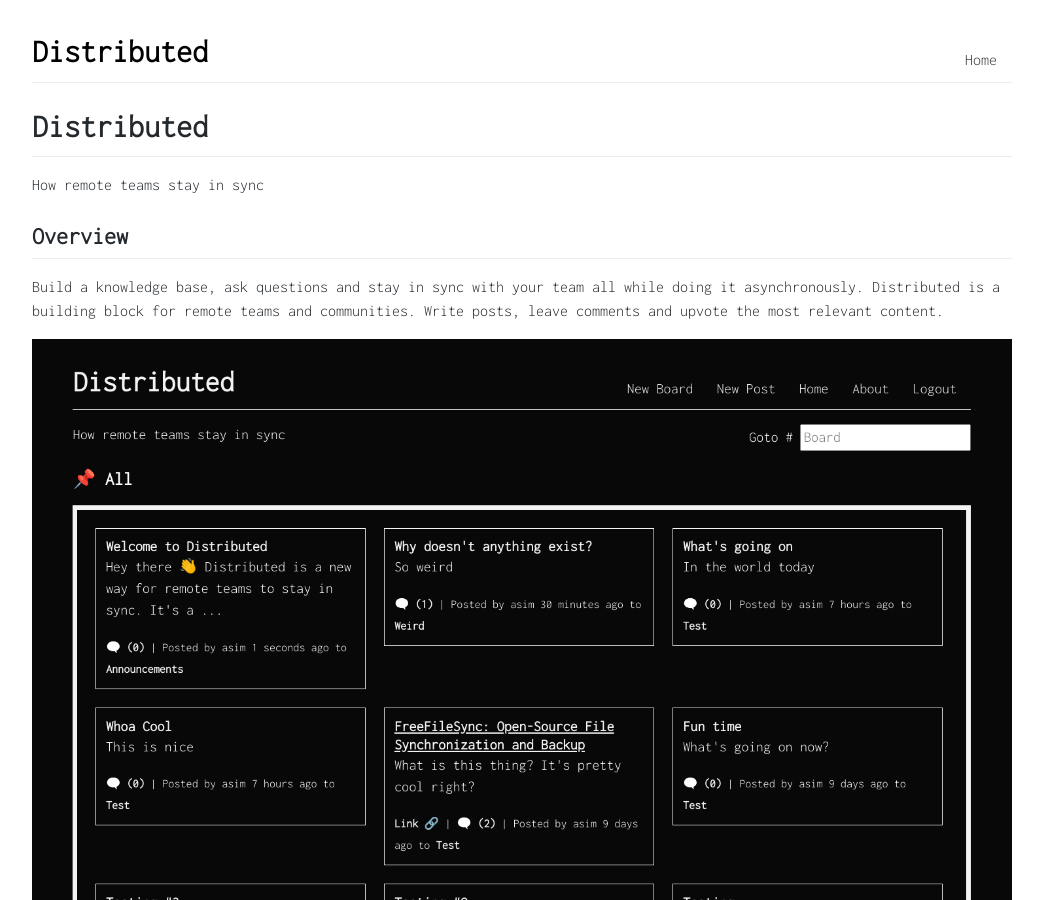
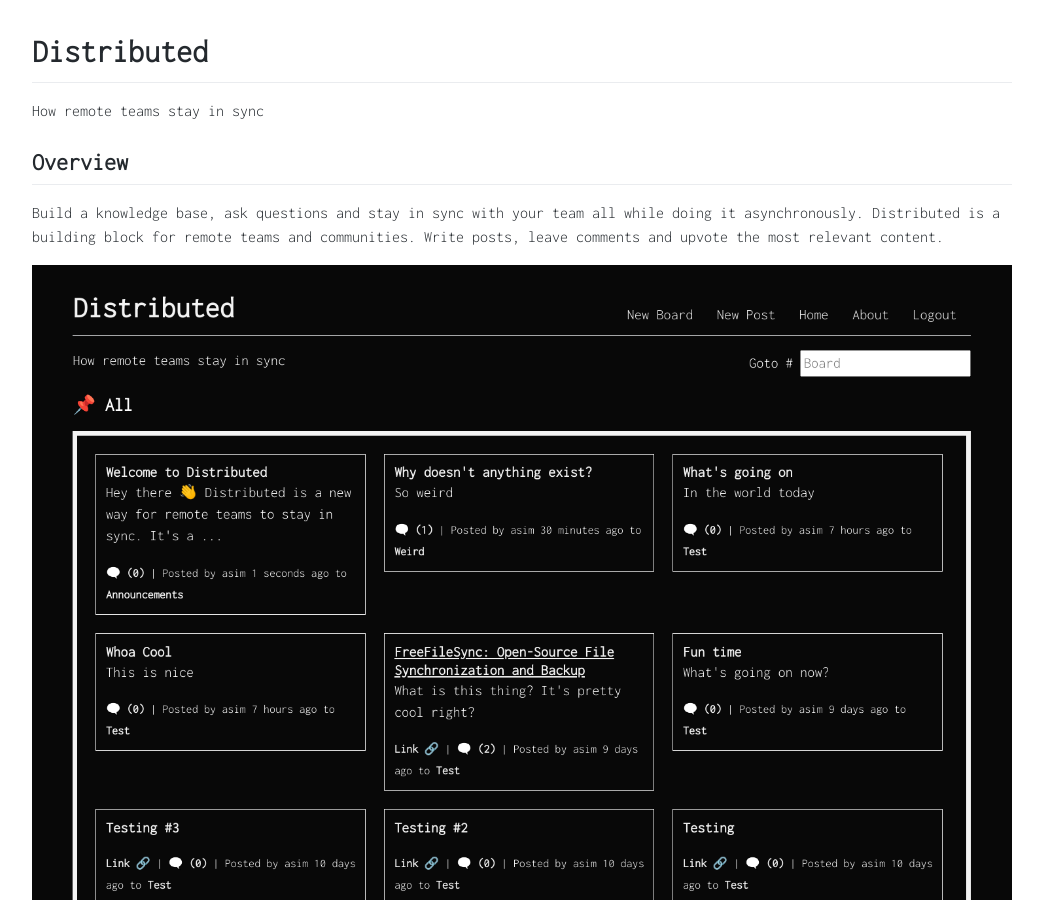
Before and after one commit to boosters-research/distributed, a Jekyll site: the page built from README.md, in a window 1280 px wide and 900 px high. Shown: the whole window, without its empty margins (118-1161 px from the left). Built offline with Jekyll 4.4.1, drawn with Linux system fonts in a browser that asks for light colours; our own code applies the rules of GitHub Pages for plain Markdown files; comment, search, counter and statistics services are not loaded.

Commit message:
update layout

```diff
--- a/_layouts/default.html
+++ b/_layouts/default.html
@@ -27,6 +27,7 @@
   </head>
   <body>
     <div class="container-lg px-3 my-5 markdown-body">
+      {% if site.title and site.title != page.title %}
       <h1>
         <span class="title">
         <a href="{{ "/" | absolute_url }}" style="color: black; margin-right: 50px;">
@@ -46,6 +47,7 @@
           {% endif %}
 	</span>
       </h1>
+      {% endif %}
 
       {{ content }}
 
```
